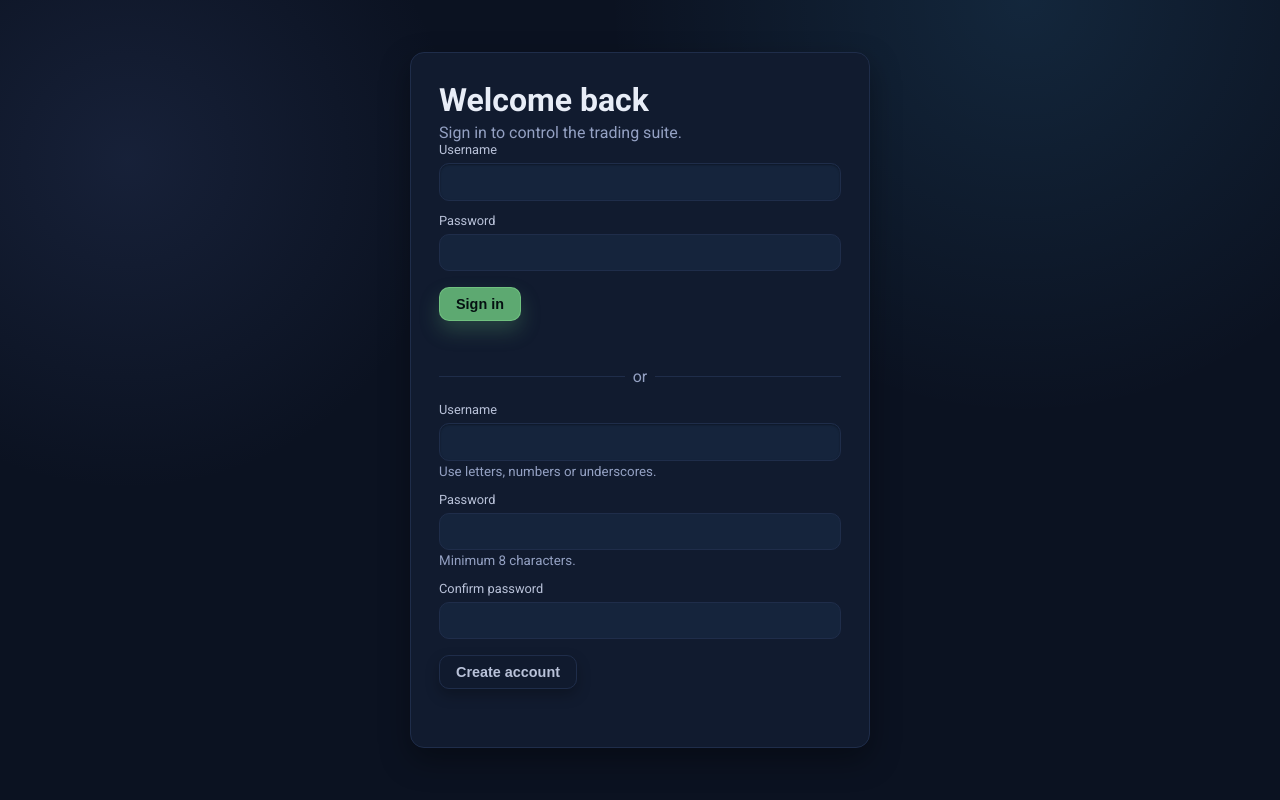
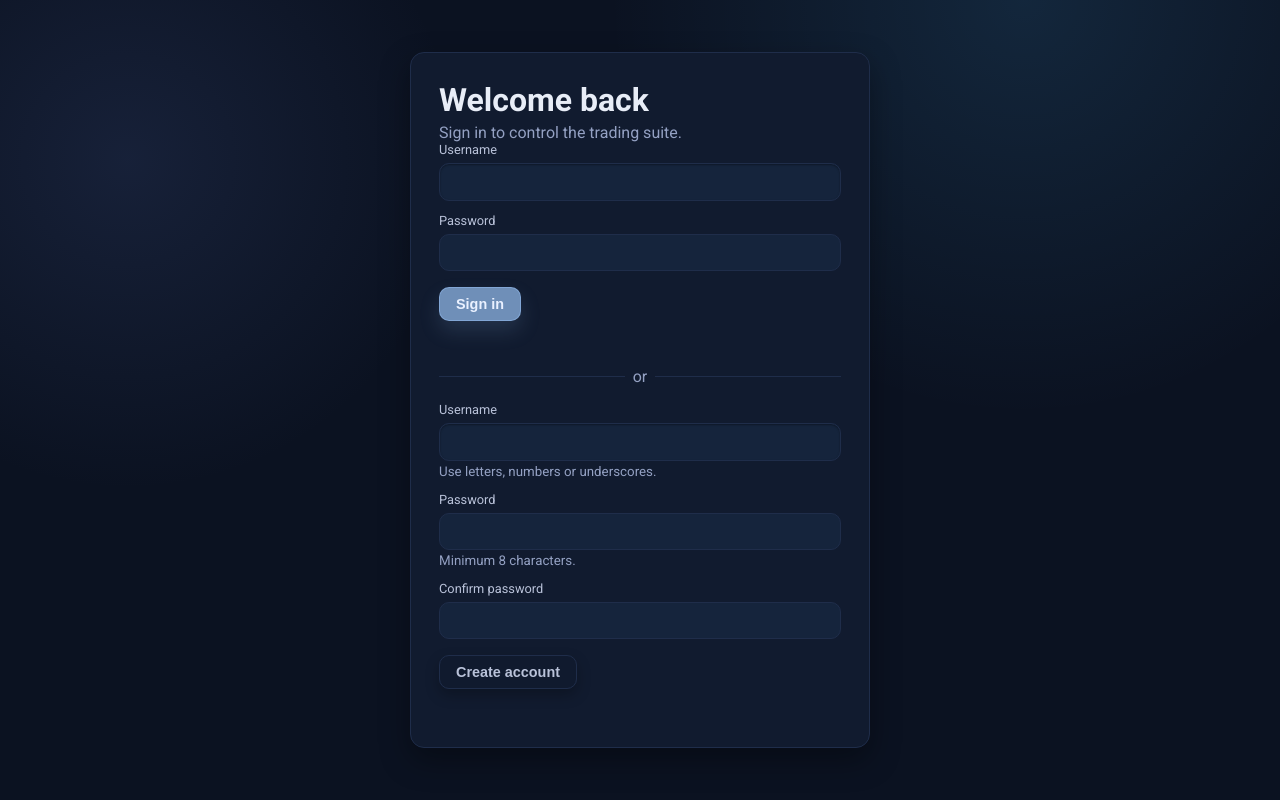
Before and after one commit to savvaniss/mean-pair, a FastAPI app: page /login in a window 1280 px wide. Run offline with FastAPI, Linux system fonts and the light colour scheme; some libraries are stand-ins or nearby versions.

Commit message:
Soften action center buttons

```diff
--- a/static/css/theme.css
+++ b/static/css/theme.css
@@ -3,9 +3,9 @@
   --surface: #111b2f;
   --surface-light: #15243c;
   --border: #1f2d4a;
-  --primary: #7bd38b;
-  --primary-soft: #5da971;
-  --accent: #7ee0c2;
+  --primary: #9fc8ff;
+  --primary-soft: #6f8fb8;
+  --accent: #9ad5ff;
   --text-main: #e8edf7;
   --text-subtle: #b9c2d9;
   --text-muted: #94a1c3;
@@ -95,15 +95,15 @@ body {
 
 .btn-primary {
   background: var(--primary-soft);
-  border-color: rgba(125, 211, 139, 0.6);
-  color: #051011;
-  box-shadow: 0 10px 20px rgba(93, 169, 113, 0.28);
+  border-color: rgba(159, 200, 255, 0.4);
+  color: #eaf1ff;
+  box-shadow: 0 10px 20px rgba(111, 143, 184, 0.2);
 }
 
 .btn-primary:hover {
   background: var(--primary);
-  border-color: rgba(125, 211, 139, 0.8);
-  color: #030a0d;
+  border-color: rgba(159, 200, 255, 0.55);
+  color: #f5f8ff;
 }
 
 .btn-ghost {
@@ -113,15 +113,15 @@ body {
 }
 
 .btn-danger {
-  background: #f2c38f;
-  border-color: rgba(242, 195, 143, 0.7);
-  color: #0b1221;
-  box-shadow: 0 10px 20px rgba(242, 195, 143, 0.24);
+  background: #e0b7c2;
+  border-color: rgba(224, 183, 194, 0.6);
+  color: #0d1424;
+  box-shadow: 0 10px 20px rgba(224, 183, 194, 0.18);
 }
 
 .btn-danger:hover {
-  border-color: rgba(242, 195, 143, 0.9);
-  background: #f5cfac;
+  border-color: rgba(224, 183, 194, 0.75);
+  background: #e8c7d0;
 }
 
 .btn.small {
```
